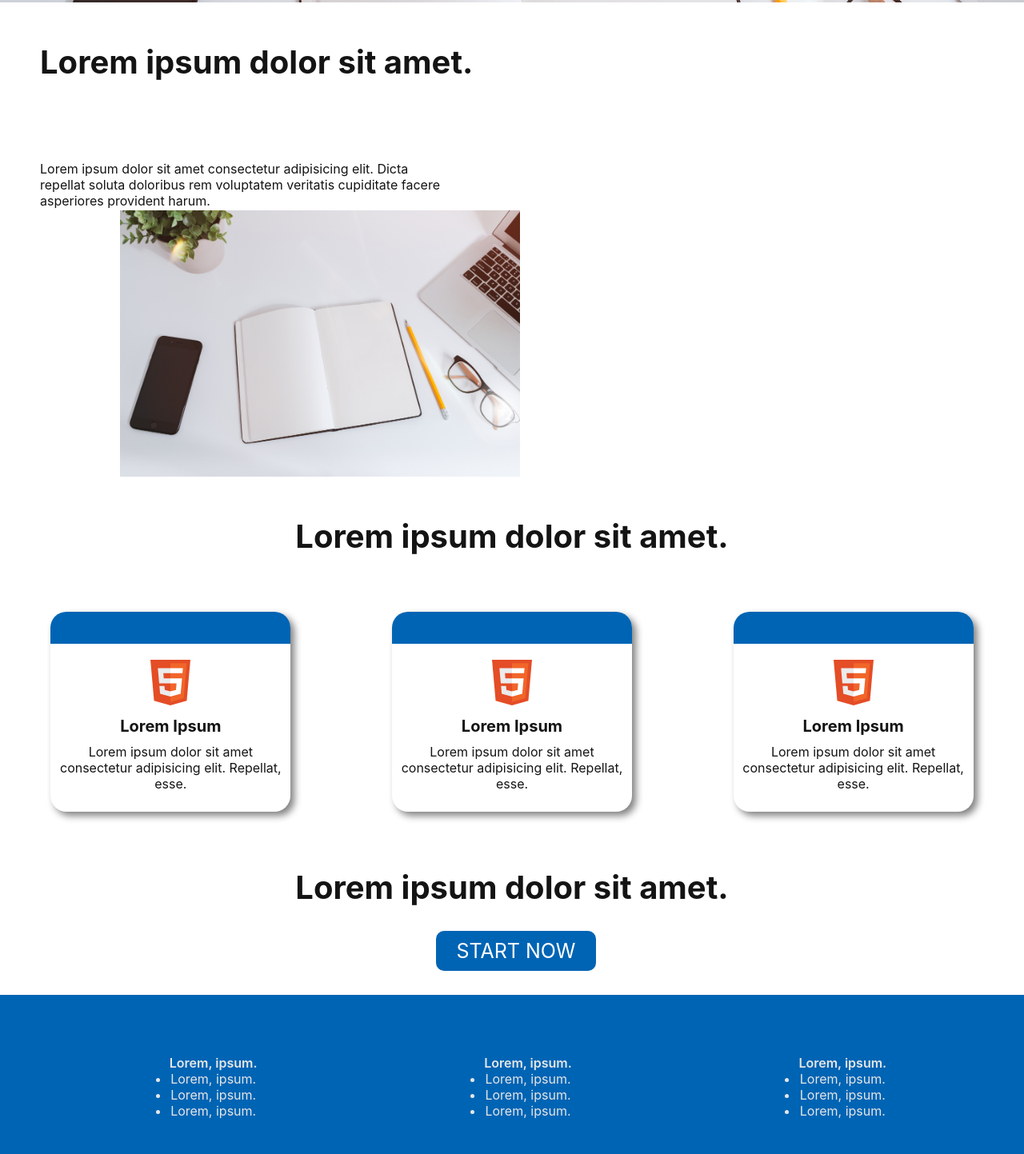
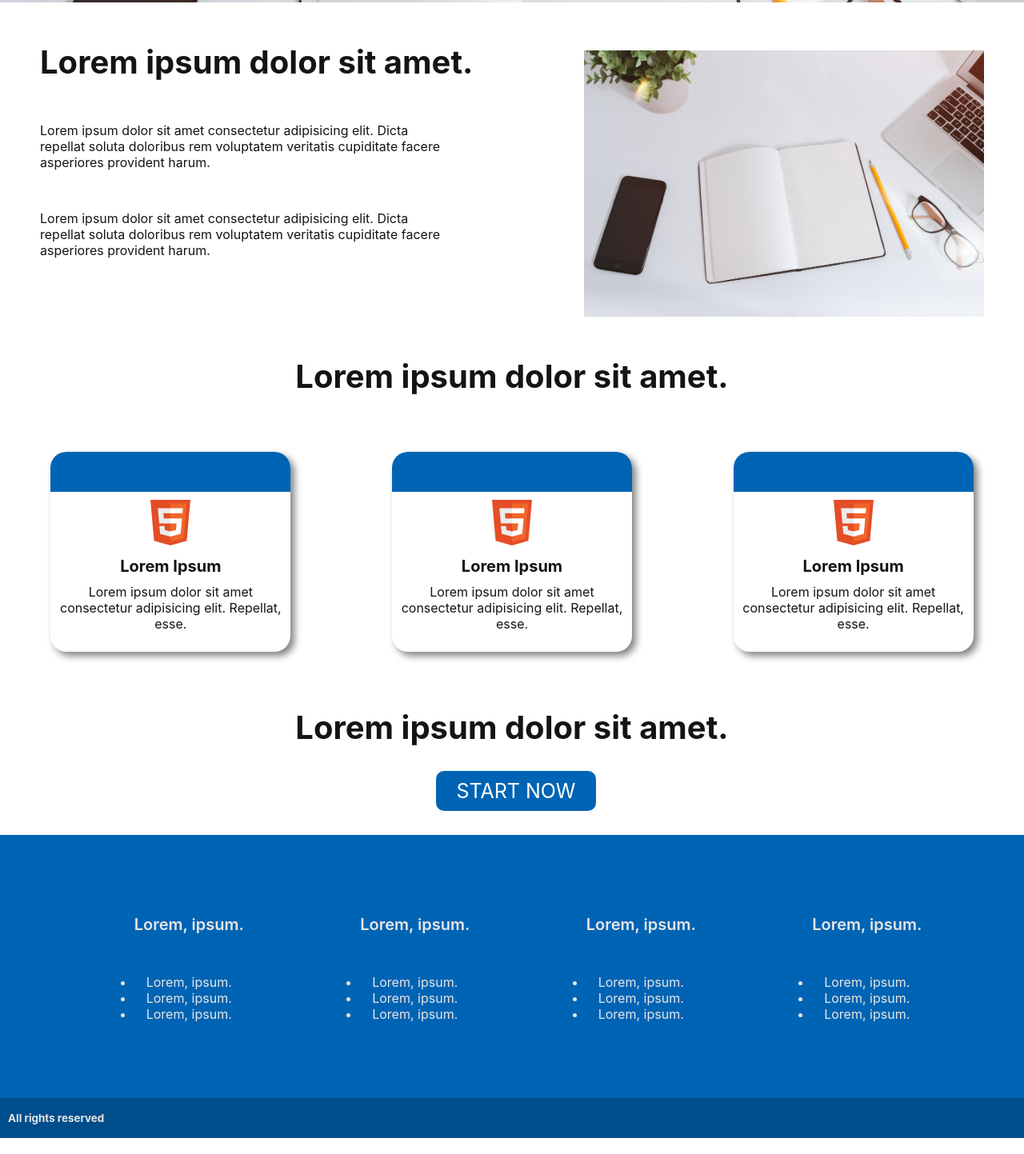
Before and after one commit to JoeBideon/studycards, a plain HTML site: page index.html in a window 1280 px wide. Shown: the part 497-1940 px from the top of the page at 80% size. Drawn offline with Linux system fonts and the light colour scheme.

Commit message:
added js

```diff
--- a/index.html
+++ b/index.html
@@ -6,23 +6,29 @@
         <title>Study</title>
         <link rel="stylesheet" href="styles.css" />
     </head>
+    <body>
         <header>
-
             <div class="header">
                 <h2>Lorem ipsum dolor sit amet.</h2>
                 <a href="Cards/flashcards.html">START NOW</a>
             </div>
         </header>
         <section>
+            <div>
                 <h3>Lorem ipsum dolor sit amet.</h3>
-	<img src="Images/bookpic.jpg" alt="sample image">
+                <p class="text">
+                    Lorem ipsum dolor sit amet consectetur adipisicing elit.
+                    Dicta repellat soluta doloribus rem voluptatem veritatis
+                    cupiditate facere asperiores provident harum.
+                </p>
+
                 <p>
                     Lorem ipsum dolor sit amet consectetur adipisicing elit.
-		Dicta repellat soluta doloribus rem
-		voluptatem veritatis cupiditate facere
-		asperiores provident harum.
+                    Dicta repellat soluta doloribus rem voluptatem veritatis
+                    cupiditate facere asperiores provident harum.
                 </p>
-
+            </div>
+            <img src="Images/bookpic.jpg" alt="sample image" />
         </section>
         <!-- display title -->
         <h3>Lorem ipsum dolor sit amet.</h3>
@@ -31,29 +37,29 @@
             <!-- Product display -->
 
             <div class="display">
-				<img src="Images/htmlicon.svg" alt="sample image">
+                <img src="Images/htmlicon.svg" alt="sample image" />
                 <h4>Lorem Ipsum</h4>
                 <p>
-					Lorem ipsum dolor sit amet consectetur adipisicing elit. Repellat,
-					esse.
+                    Lorem ipsum dolor sit amet consectetur adipisicing elit.
+                    Repellat, esse.
                 </p>
             </div>
 
             <div class="display">
-				<img src="Images/htmlicon.svg" alt="sample image">
+                <img src="Images/htmlicon.svg" alt="sample image" />
                 <h4>Lorem Ipsum</h4>
                 <p>
-					Lorem ipsum dolor sit amet consectetur adipisicing elit. Repellat,
-					esse.
+                    Lorem ipsum dolor sit amet consectetur adipisicing elit.
+                    Repellat, esse.
                 </p>
             </div>
 
             <div class="display">
-				<img src="Images/htmlicon.svg" alt="sample image">
+                <img src="Images/htmlicon.svg" alt="sample image" />
                 <h4>Lorem Ipsum</h4>
                 <p>
-					Lorem ipsum dolor sit amet consectetur adipisicing elit. Repellat,
-					esse.
+                    Lorem ipsum dolor sit amet consectetur adipisicing elit.
+                    Repellat, esse.
                 </p>
             </div>
         </display-case>
@@ -61,7 +67,7 @@
         <!-- end text and button -->
         <div class="end-text">
             <h3>Lorem ipsum dolor sit amet.</h3>
-			<a class="end" href="flashcards.html">START NOW</a>
+            <a class="end" href="Cards/flashcards.html">START NOW</a>
         </div>
 
         <footer>
@@ -85,6 +91,15 @@
                 <li>Lorem, ipsum.</li>
                 <li>Lorem, ipsum.</li>
             </ul>
+            <ul>
+                <h5>Lorem, ipsum.</h5>
+                <li>Lorem, ipsum.</li>
+                <li>Lorem, ipsum.</li>
+                <li>Lorem, ipsum.</li>
+            </ul>
         </footer>
+        <div class="footer-end">
+            <h6>All rights reserved</h6>
+        </div>
     </body>
 </html>
--- a/styles.css
+++ b/styles.css
@@ -71,24 +71,27 @@ header {
 /* TEXT SECTION */
 section {
     display: flex;
-    flex-flow: wrap;
+    flex-flow: row wrap;
     position: relative;
 }
 section h3 {
+    max-width: 550px;
     text-align: left;
     height: 100px;
+    justify-self: flex-start;
 }
 section p {
-    margin: 50px;
-    width: 500px;
+    max-width: 500px;
     text-align: left;
-    position: absolute;
-    top: 25%;
+    margin: 50px 0 0 50px;
+}
+/* moves the first paragraph up slightly */
+section .text {
+    margin-top: -50px;
 }
 section img {
     max-width: 500px;
-    margin-left: 150px;
-    margin: 60px 0px 0px 150px;
+    margin: 60px 50px 0px auto;
 }
 
 /** PRODUCT DISPLAY */
@@ -101,7 +104,7 @@ display-case {
 .display {
     width: 25%;
     height: 200px;
-    background-image: linear-gradient(rgb(0, 100, 180) 40px, transparent 40px);
+    background-image: linear-gradient(rgb(0, 100, 180) 50px, transparent 50px);
     padding-top: 50px;
     border-radius: 20px;
     box-shadow: 5px 5px 10px gray;
@@ -120,7 +123,7 @@ display-case {
 footer {
     margin-top: 40px;
     background: rgb(0, 100, 180);
-    padding: 50px;
+    padding: 75px;
     display: flex;
     flex-flow: row wrap;
     justify-content: space-around;
@@ -129,14 +132,29 @@ footer {
 footer ul {
     margin: 20px 0;
 }
+footer h5 {
+    margin-bottom: 50px;
+    font-size: 20px;
+}
+/* END FOOTER */
+.footer-end {
+    height: 50px;
+    display: flex;
+    align-items: center;
+    background: rgb(0, 77, 139);
+    color: rgb(230, 230, 230);
+    font-size: 20px;
+}
+.footer-end h6 {
+    margin-left: 10px;
+}
 /* MEDIA QUERIES */
-
 @media (max-width: 850px) {
     /* header */
     .header {
         width: 70vw;
     }
-    /* TEXT SECTION */
+
     section h3 {
         text-align: center;
         margin: 20px auto;
@@ -145,11 +163,8 @@ footer ul {
         margin: 100px auto;
         width: 75%;
         margin-bottom: 0;
+        margin-top: 20px;
         order: 3;
-    }
-    section p {
-        text-align: center;
-        position: static;
     }
 }
 @media (max-width: 575px) {
@@ -158,7 +173,7 @@ footer ul {
     }
     section p {
         text-align: center;
-        position: static;
+        margin: 10px;
     }
 }
 @media (max-width: 400px) {
@@ -169,10 +184,6 @@ footer ul {
         margin-left: 0;
         margin-top: 50px;
     }
-    section p {
-        text-align: center;
-        position: static;
-    }
     h2 {
         font-size: 60px;
         margin: 0 20px;
```
Also changed, not shown: Cards/cardstyles.css (+30 -1 lines), Cards/flashcards.html (+1 -1 lines), Cards/scripts.js (+3 -4 lines). Lines whose indentation alone changed are shown as unchanged.
